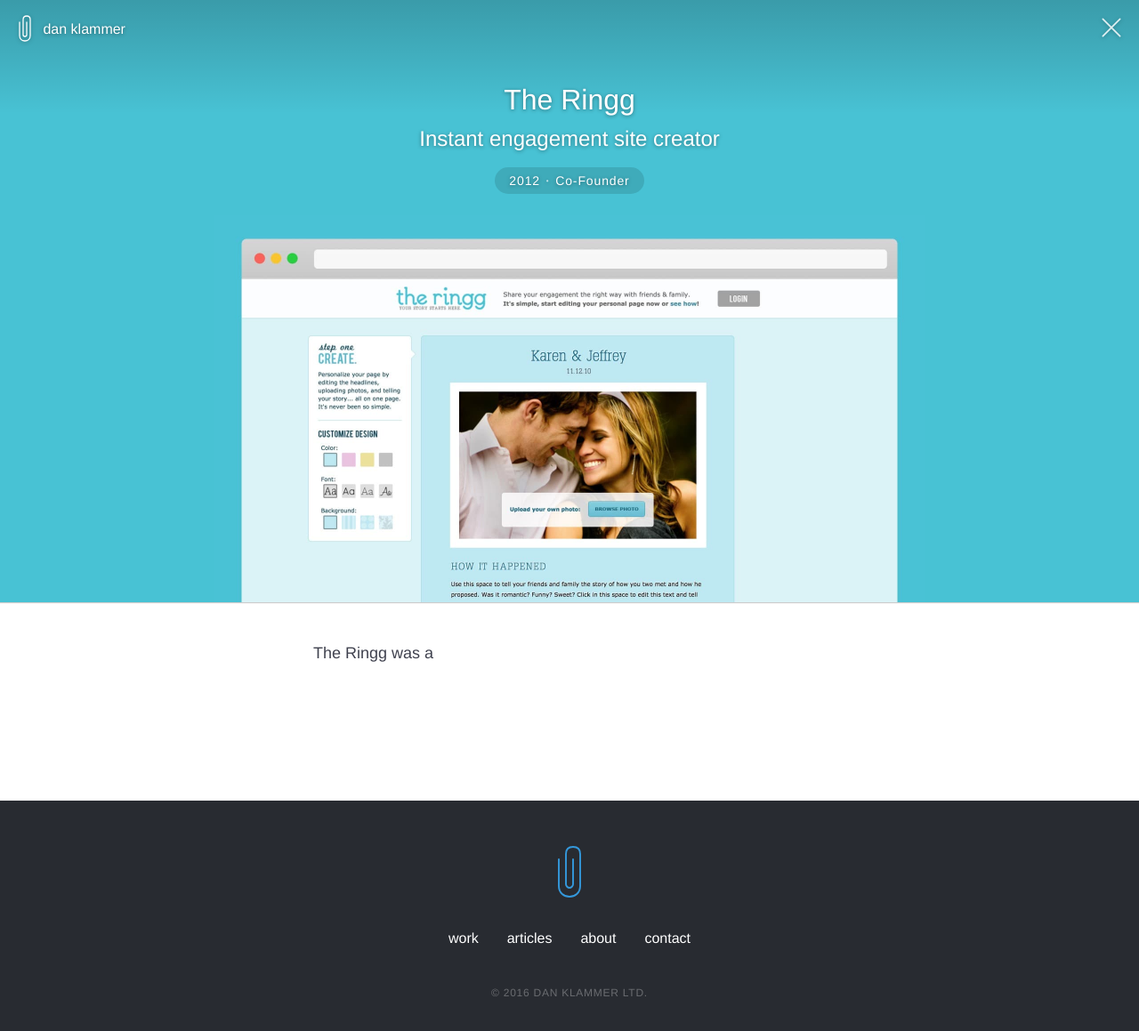
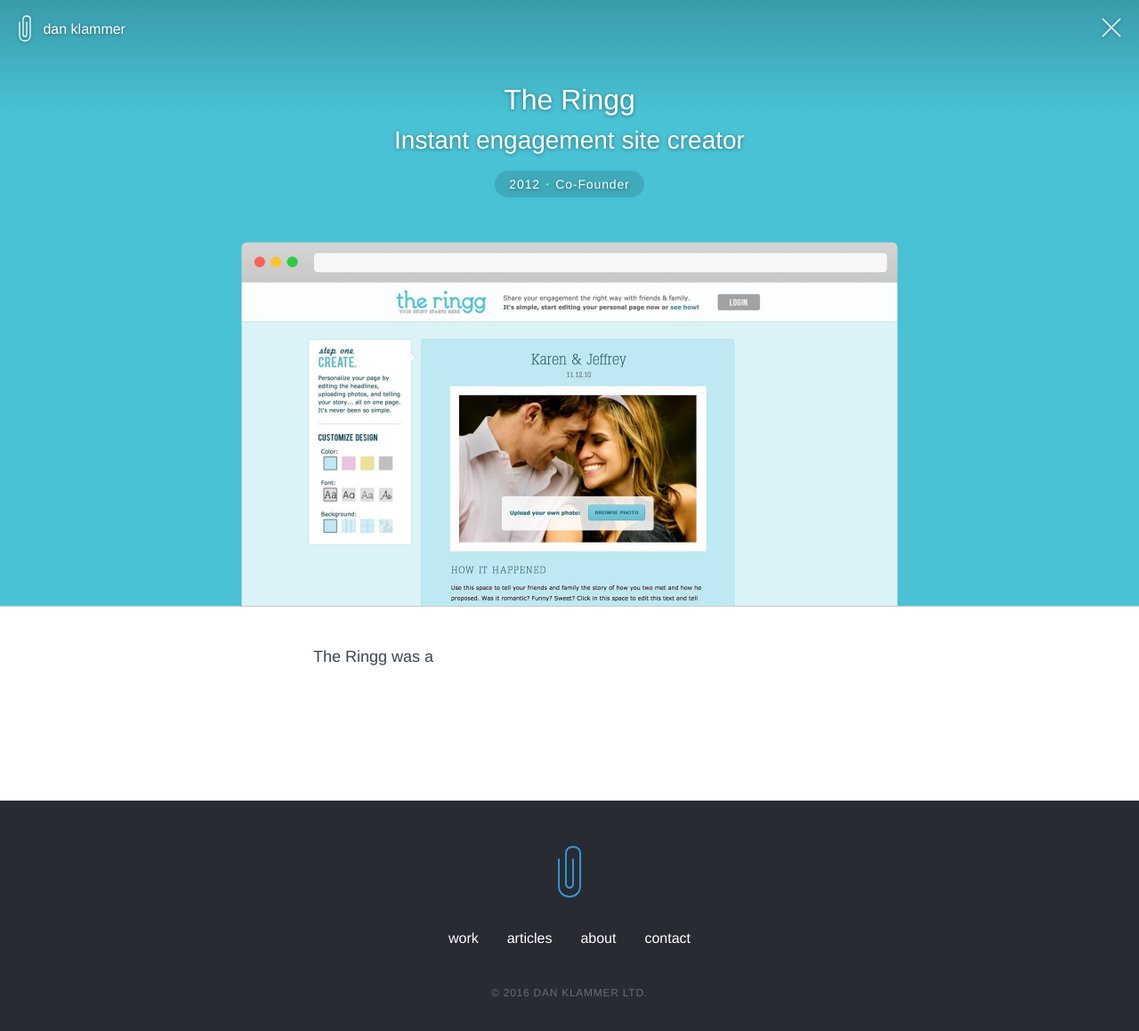
Before and after one commit to danklammer/danklammer.github.io, a Jekyll site: the page built from work/_posts/2012-01-01-theringg.md, in a window 1280 px wide. Shown: the whole page at 89% size. Built offline with Jekyll 4.4.1, drawn with Linux system fonts in a browser that asks for light colours.

Commit message:
Bigger subtext

```diff
--- a/_layouts/post.html
+++ b/_layouts/post.html
@@ -11,7 +11,7 @@
 
       <div class="center-block pt5">
         <h1 class="font-size-1 line-height-none py2" itemprop="name headline">{{ page.title }}</h1>
-        <h3 class="font-size-3 line-height-title font-weight-3 pt1 px4" itemprop="name alternativeHeadline">{{ page.subtitle }}</h3>
+        <h3 class="font-size-2 line-height-title font-weight-3 pt1 px4" itemprop="name alternativeHeadline">{{ page.subtitle }}</h3>
         <p class="font-size-5 line-height-none pt5 opacity-8"><time datetime="{{ page.date | date_to_xmlschema }}" itemprop="datePublished">{{ page.date | date: "%B %-d, %Y" }}</time></p>
       </div>
 
--- a/_layouts/project.html
+++ b/_layouts/project.html
@@ -11,7 +11,7 @@
 
       <div class="center-block align-center line-height-none px3 pt7 pb3">
           <h1 class="font-size-1">{{ page.title }}</h1>
-          <div class="block font-size-3 font-weight-3 py3">{{ page.subtitle }}</div>
+          <div class="block font-size-2 font-weight-3 py3">{{ page.subtitle }}</div>
           <div class="inline-block font-size-6 font-weight-4 tracking-slight br5 px3 py2 mt1 mb2" style="background: rgba(0,0,0,0.12)">
             {{ page.year }} <small class="bullet inline-block-middle opacity-7">&bull;</small> {{ page.role }}
           </div>
```
